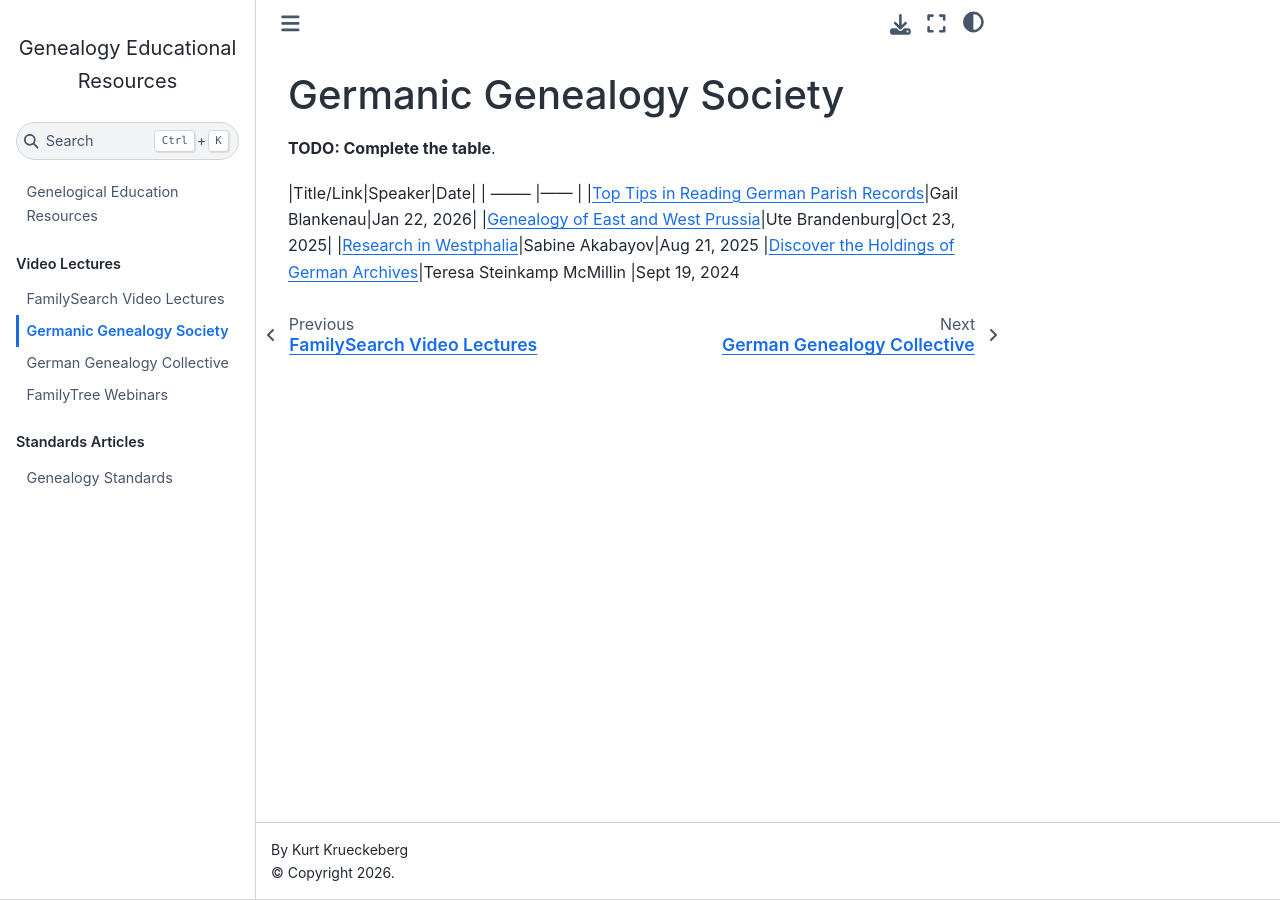
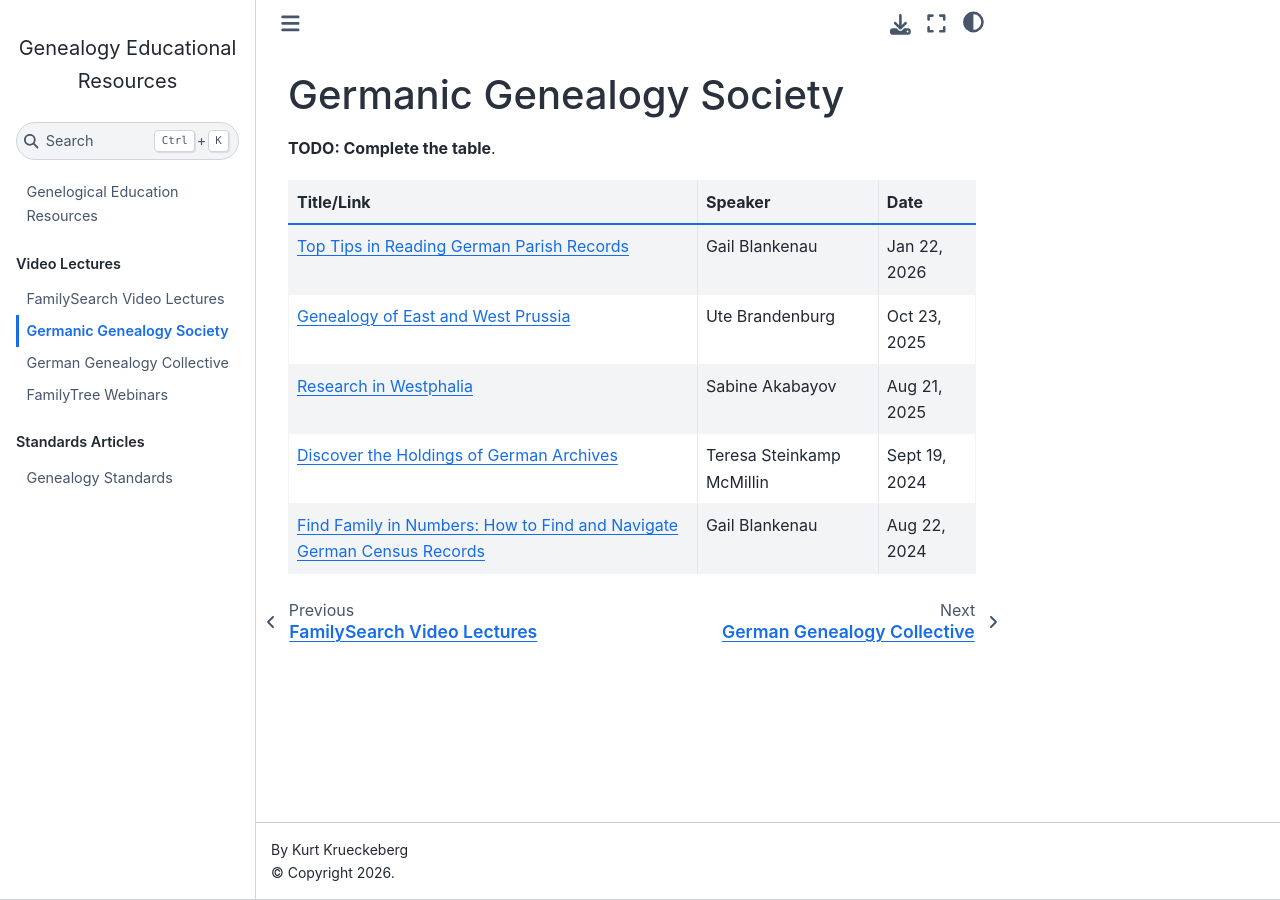
Before and after one commit to kurt-krueckeberg/sphinx-edu, a Jupyter Book: the page built from videos/ggs-videos.md, in a window 1280 px wide. Built offline with Jupyter Book 1.0.4 settings and Sphinx 7.4.7 and the Sphinx Book theme 1.1.4, drawn with Linux system fonts in a browser that asks for light colours.

Commit message:
Update files

```diff
--- a/videos/ggs-videos.md
+++ b/videos/ggs-videos.md
@@ -3,8 +3,9 @@
 **TODO: Complete the table**.
 
 |Title/Link|Speaker|Date|
-| -------- |------ |
+| -------- |------ | -- |
 |[Top Tips in Reading German Parish Records](https://ggsmn.org/cpage.php?pt=95)|Gail Blankenau|Jan 22, 2026|
 |[Genealogy of East and West Prussia](https://ggsmn.org/cpage.php?pt=95)|Ute Brandenburg|Oct 23, 2025|
 |[Research in Westphalia](https://ggsmn.org/cpage.php?pt=95)|Sabine Akabayov|Aug 21, 2025
 |[Discover the Holdings of German Archives](https://ggsmn.org/cpage.php?pt=95)|Teresa Steinkamp McMillin |Sept 19, 2024
+|[Find Family in Numbers: How to Find and Navigate German Census Records](https://ggsmn.org/cpage.php?pt=95)|Gail Blankenau|Aug 22, 2024|
```
